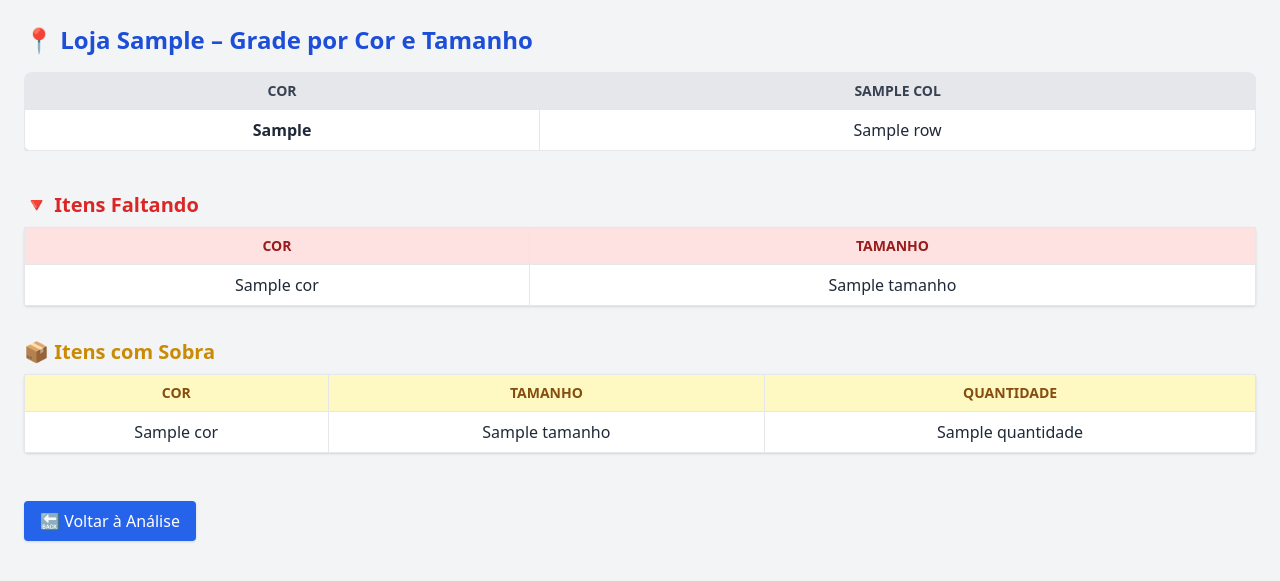
After one commit to muriloh2001/teste-ia, a Flask app: template templates/loja.html in a window 1280 px wide. The commit adds this page. Shown: the top 581 px of the page. Run offline with Flask 3, Linux system fonts and the light colour scheme; the template is opened without the code that fills it: most values are stand-ins (such as "Sample title", 1, 10 or a date in 2020); parts of the project's set-up code (start-up, migrations or seed data) failed here and were passed over; some libraries are stand-ins or nearby versions.

```diff
--- a/app.py
+++ b/app.py
@@ -1,9 +1,9 @@
-
-from flask import Flask, render_template, request
+from flask import Flask, render_template, request, session
 import pandas as pd
 import joblib
 
 app = Flask(__name__)
+app.secret_key = "secreta"
 
 # === Carregar modelos ===
 modelo = joblib.load("modelo_embeddings_cores.pkl")
@@ -22,6 +22,17 @@ grupo_para_cor_pai = (
 def normalizar_texto(texto):
     return str(texto).strip().lower()
 
+# === Função para ordenar tamanhos ===
+def ordena_tamanho(x):
+    ordem_padrao = ["PP", "P", "M", "G", "GG", "XG", "XGG"]
+    s = str(x).strip().upper()
+    if s in ordem_padrao:
+        return ordem_padrao.index(s)
+    try:
+        return 100 + int(s)  # Tamanhos numéricos depois dos padrões
+    except:
+        return 999  # Outros no final
+
 @app.route("/", methods=["GET", "POST"])
 @app.route("/analise", methods=["GET", "POST"])
 def analise():
@@ -32,13 +43,14 @@ def analise():
     filtro_secao = None
 
     dados = pd.read_excel("Tabela.xlsx")
-
     subgrupos_unicos = sorted(dados["nome_sub_grupo"].dropna().unique())
     secoes_unicas = sorted(dados["nome_secao"].dropna().unique())
 
     if request.method == "POST":
         filtro_subgrupo = request.form.get("subgrupo")
         filtro_secao = request.form.get("secao")
+        session["subgrupo"] = filtro_subgrupo
+        session["secao"] = filtro_secao
 
     dados_filtrados = dados
     if filtro_subgrupo:
@@ -49,7 +61,6 @@ def analise():
     if not dados_filtrados.empty:
         total_itens = dados_filtrados.shape[0]
         distribuicao_loja = dados_filtrados["codigo_loja"].value_counts().to_dict()
-
         lojas = dados_filtrados["codigo_loja"].unique()
         todas_combinacoes = dados_filtrados[["cor_1", "tamanho"]].drop_duplicates()
 
@@ -104,6 +115,61 @@ def analise():
         sugestao=sugestao
     )
 
+@app.route("/loja/<int:codigo_loja>")
+def detalhes_loja(codigo_loja):
+    dados = pd.read_excel("Tabela.xlsx")
+    subgrupo = session.get("subgrupo")
+    secao = session.get("secao")
+
+    if subgrupo:
+        dados = dados[dados["nome_sub_grupo"] == subgrupo]
+    if secao:
+        dados = dados[dados["nome_secao"] == secao]
+
+    loja_dados = dados[dados["codigo_loja"] == codigo_loja]
+
+    tamanhos_ordenados = sorted(
+        loja_dados["tamanho"].dropna().unique(),
+        key=ordena_tamanho
+    )
+    cores_ordenadas = sorted(loja_dados["cor_1"].dropna().unique())
+
+    tabela_pivotada = (
+        loja_dados.groupby(["cor_1", "tamanho"])
+        .size()
+        .reset_index(name="quantidade")
+        .pivot(index="cor_1", columns="tamanho", values="quantidade")
+        .reindex(index=cores_ordenadas, columns=tamanhos_ordenados)
+        .fillna(0)
+        .astype(int)
+    )
+
+    todas_combinacoes = dados[["cor_1", "tamanho"]].drop_duplicates()
+    faltando = []
+    sobrando = []
+    for _, row in todas_combinacoes.iterrows():
+        cor = row["cor_1"]
+        tam = row["tamanho"]
+        qtd = loja_dados[
+            (loja_dados["cor_1"] == cor) & (loja_dados["tamanho"] == tam)
+        ].shape[0]
+        if qtd == 0:
+            faltando.append({"cor": cor, "tamanho": tam})
+        elif qtd > 1:
+            sobrando.append({"cor": cor, "tamanho": tam, "quantidade": qtd})
+
+    faltando = sorted(faltando, key=lambda x: (x["cor"], ordena_tamanho(x["tamanho"])))
+    sobrando = sorted(sobrando, key=lambda x: (x["cor"], ordena_tamanho(x["tamanho"])))
+
+    return render_template(
+        "loja.html",
+        codigo_loja=codigo_loja,
+        tabela=tabela_pivotada.reset_index().to_dict(orient="records"),
+        colunas=tamanhos_ordenados,
+        faltando=faltando,
+        sobrando=sobrando
+    )
+
 @app.route("/index", methods=["GET", "POST"])
 def index():
     resultado = None
--- /dev/null
+++ b/templates/loja.html
@@ -0,0 +1,92 @@
+<!DOCTYPE html>
+<html lang="pt-br">
+<head>
+    <meta charset="UTF-8">
+    <title>Loja {{ codigo_loja }} – Grade por Cor e Tamanho</title>
+    <script src="https://cdn.tailwindcss.com"></script>
+</head>
+<body class="bg-gray-100 text-gray-800 font-sans p-6">
+
+    <h2 class="text-2xl font-bold mb-4 text-blue-700">📍 Loja {{ codigo_loja }} – Grade por Cor e Tamanho</h2>
+
+    <!-- Tabela de Grade -->
+    <div class="overflow-x-auto mb-10">
+        <table class="min-w-full border-collapse rounded-lg overflow-hidden shadow-md bg-white">
+            <thead class="bg-gray-200 text-gray-700 text-sm uppercase text-center">
+                <tr>
+                    <th class="border p-2">Cor</th>
+                    {% for col in colunas %}
+                        <th class="border p-2">{{ col }}</th>
+                    {% endfor %}
+                </tr>
+            </thead>
+            <tbody class="text-center">
+                {% for row in tabela %}
+                    <tr>
+                        <td class="border p-2 font-semibold">{{ row['cor_1'] }}</td>
+                        {% for col in colunas %}
+                            <td class="border p-2">{{ row[col] }}</td>
+                        {% endfor %}
+                    </tr>
+                {% endfor %}
+            </tbody>
+        </table>
+    </div>
+
+    <!-- Faltando -->
+    <div class="mb-8">
+        <h3 class="text-xl font-bold text-red-600 mb-2">🔻 Itens Faltando</h3>
+        {% if faltando %}
+            <table class="min-w-full border-collapse rounded shadow bg-white">
+                <thead class="bg-red-100 text-red-800 text-sm uppercase text-center">
+                    <tr>
+                        <th class="border p-2">Cor</th>
+                        <th class="border p-2">Tamanho</th>
+                    </tr>
+                </thead>
+                <tbody class="text-center">
+                    {% for item in faltando %}
+                        <tr>
+                            <td class="border p-2">{{ item.cor }}</td>
+                            <td class="border p-2">{{ item.tamanho }}</td>
+                        </tr>
+                    {% endfor %}
+                </tbody>
+            </table>
+        {% else %}
+            <p class="text-green-700">Nenhum item faltando.</p>
+        {% endif %}
+    </div>
+
+    <!-- Sobrando -->
+    <div class="mb-8">
+        <h3 class="text-xl font-bold text-yellow-600 mb-2">📦 Itens com Sobra</h3>
+        {% if sobrando %}
+            <table class="min-w-full border-collapse rounded shadow bg-white">
+                <thead class="bg-yellow-100 text-yellow-800 text-sm uppercase text-center">
+                    <tr>
+                        <th class="border p-2">Cor</th>
+                        <th class="border p-2">Tamanho</th>
+                        <th class="border p-2">Quantidade</th>
+                    </tr>
+                </thead>
+                <tbody class="text-center">
+                    {% for item in sobrando %}
+                        <tr>
+                            <td class="border p-2">{{ item.cor }}</td>
+                            <td class="border p-2">{{ item.tamanho }}</td>
+                            <td class="border p-2">{{ item.quantidade }}</td>
+                        </tr>
+                    {% endfor %}
+                </tbody>
+            </table>
+        {% else %}
+            <p class="text-green-700">Nenhuma sobra identificada.</p>
+        {% endif %}
+    </div>
+
+    <a href="/analise" class="inline-block bg-blue-600 hover:bg-blue-700 text-white px-4 py-2 rounded shadow mt-4">
+        🔙 Voltar à Análise
+    </a>
+</body>
+</html>
```
Also changed, not shown: templates/analise.html (+5 -5 lines).
